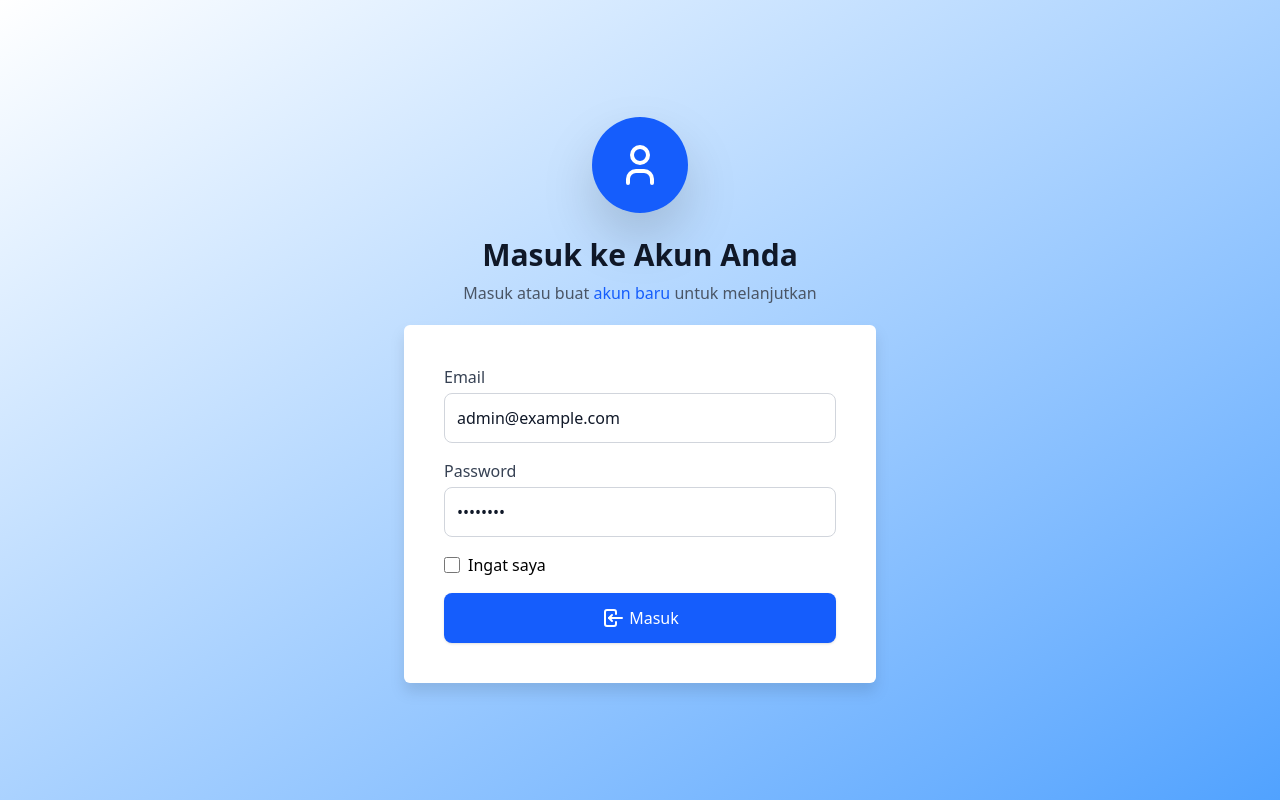
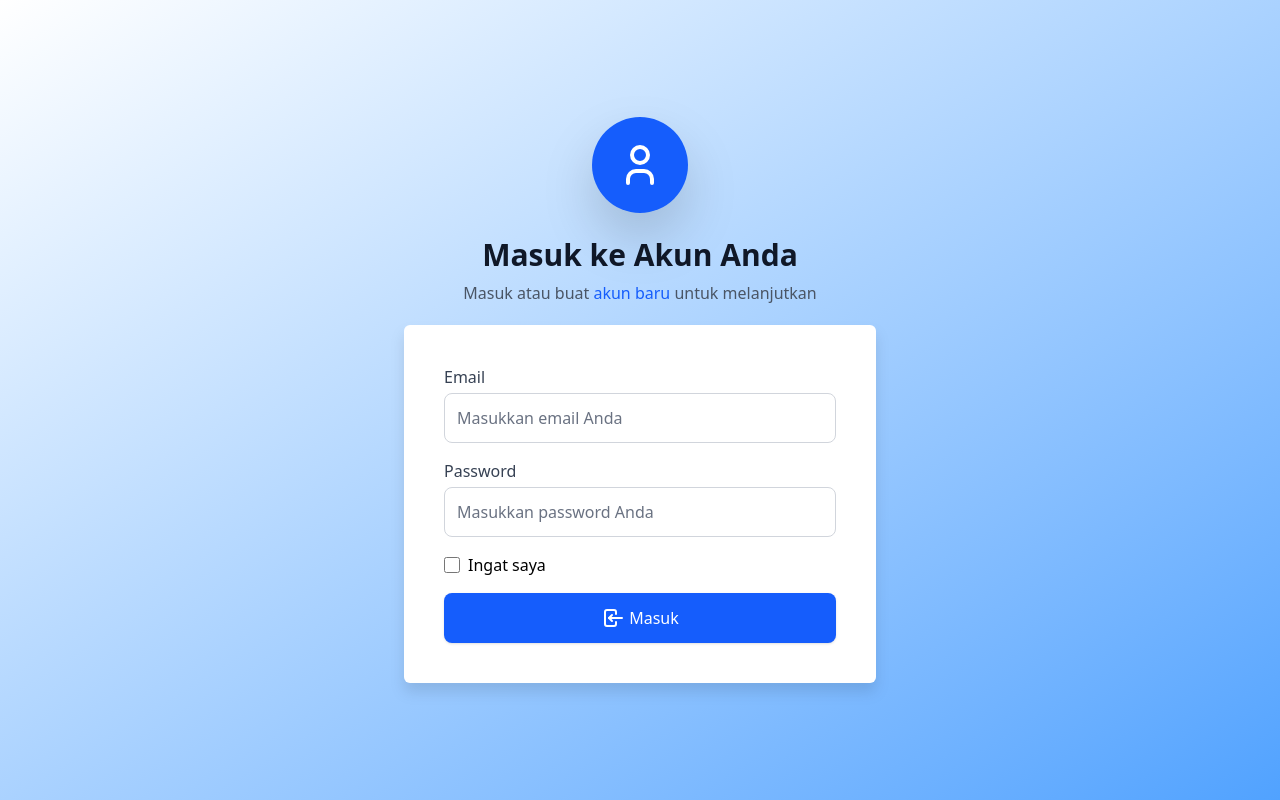
Before and after one commit to budicuy/sip-penumpang-nextjs, a Next.js app: page /login in a window 1280 px wide. Built offline with nearby package versions, Linux system fonts and the light colour scheme.

Commit message:
fix: reset default email and password values in LoginPage component

```diff
--- a/app/login/page.tsx
+++ b/app/login/page.tsx
@@ -8,8 +8,8 @@ import axios, { AxiosError } from 'axios';
 
 export default function LoginPage() {
     const router = useRouter();
-    const [email, setEmail] = useState('admin@example.com');
-    const [password, setPassword] = useState('password');
+    const [email, setEmail] = useState('');
+    const [password, setPassword] = useState('');
     const [error, setError] = useState('');
     const [loading, setLoading] = useState(false);
 
```
